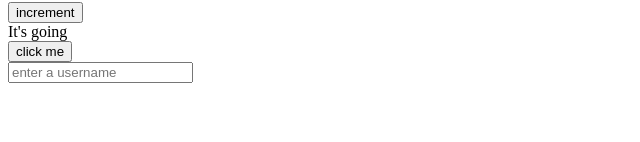
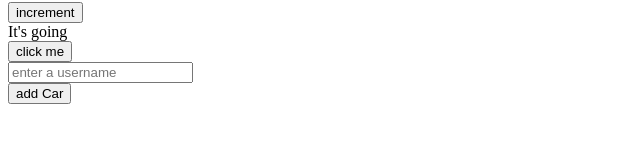
Before and after one commit to caglarcataloglu/angular-ivy-sololearn, an Angular app: page / in a window 1280 px wide. Shown: the part 194-336 px from the top of the page, without its empty margins (0-640 px from the left). Built offline with nearby package versions, Linux system fonts and the light colour scheme.

Commit message:
3 files modified

```diff
--- a/src/app/app.component.html
+++ b/src/app/app.component.html
@@ -26,3 +26,4 @@
 </div>
 <input [(ngModel)]="username" placeholder="enter a username">
 </div>
+<button (click)="addCar()">add Car</button>
--- a/src/app/app.component.ts
+++ b/src/app/app.component.ts
@@ -30,4 +30,8 @@ export class AppComponent {
     this.phrase += ' ..and going';
   }
   username: string;
+  addCar( ) {
+    const newCar: Car = {make: "Tesla", model: "X", miles: 100 };
+    this.transportationService.addCar(newCar);
+  }
 }
--- a/src/app/transportation.service.ts
+++ b/src/app/transportation.service.ts
@@ -16,5 +16,8 @@ export class TransportationService {
   getCars(){
     return this.cars;
   }
+  addCar(car: Car){
+    this.cars.push(car);
+  }
   // this is where we will write methods to export our Car array
 }
```
